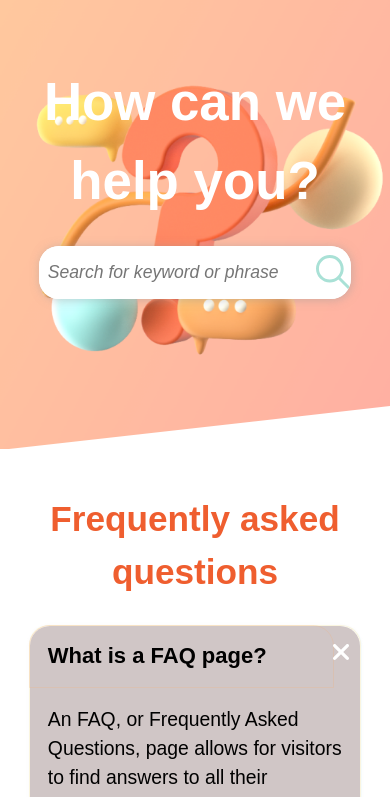
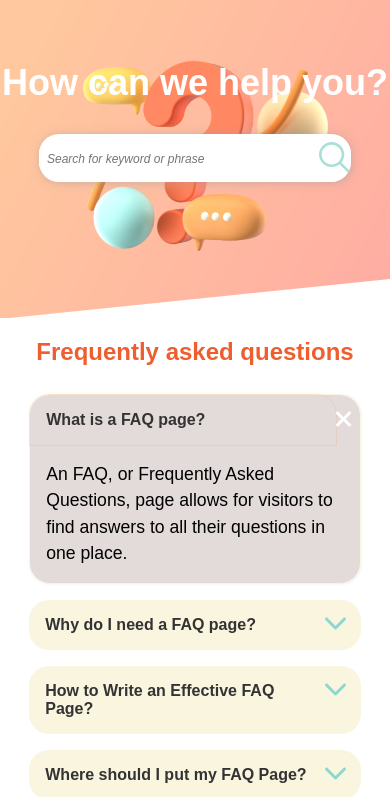
Before and after one commit to Anna02F/Faq-collapsible-component, a plain HTML site: page index.html in a window 390 px wide. Both pictures are taken after a click on the button "What is a FAQ page?". Shown: the top 797 px of the page. Drawn offline with Linux system fonts and the light colour scheme.

Commit message:
Fix responsive issues for small devices

```diff
--- a/style.css
+++ b/style.css
@@ -127,6 +127,7 @@ Buttons
     background: transparent;
     text-align: left;
     padding: 2rem;
+    color: #333;
 }
 
 .chevron-btn {
@@ -209,14 +210,14 @@ FAQ
 }
 
 .faq__item.active .faq__item__title {
-    background-color: rgb(208, 198, 198);
+    background-color: rgb(227 218 218);
     border-bottom-left-radius: 0;
     border-bottom-right-radius: 0;
 }
 
 .faq__item.active .faq__item__text {
     display: block;
-    background-color: rgb(208, 198, 198);
+    background-color: rgb(227 218 218);
     border-bottom-left-radius: 20px;
     border-bottom-right-radius: 20px;
 }
@@ -285,3 +286,37 @@ Responsive
         max-width: 85%;
     }
 }
+
+@media screen and (max-width: 450px) {
+    html {
+        font-size: 50%;
+    }
+
+    h1 {
+        font-size: 4.5rem;
+    }
+
+    h2 {
+        font-size: 3rem;
+    }
+
+    .search-input {
+        padding: 0 0 0 1rem;
+    }
+
+    .search-input::placeholder {
+        font-size: 1.5rem;
+    }
+
+    .faq {
+        margin-top: 2rem;
+    }
+
+    .btn-title {
+        font-size: 2rem;
+    }
+
+    .bg-clip {
+        padding: 7rem;
+    }
+}
```
